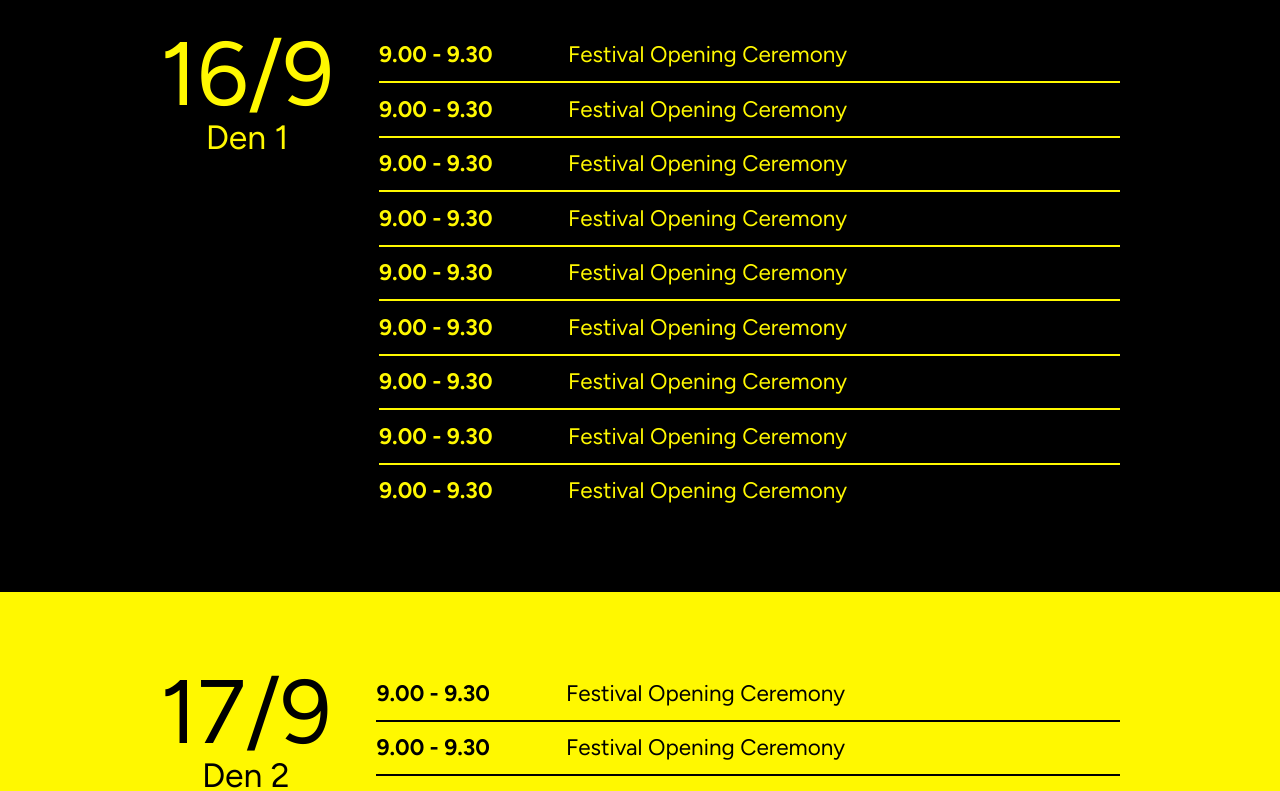
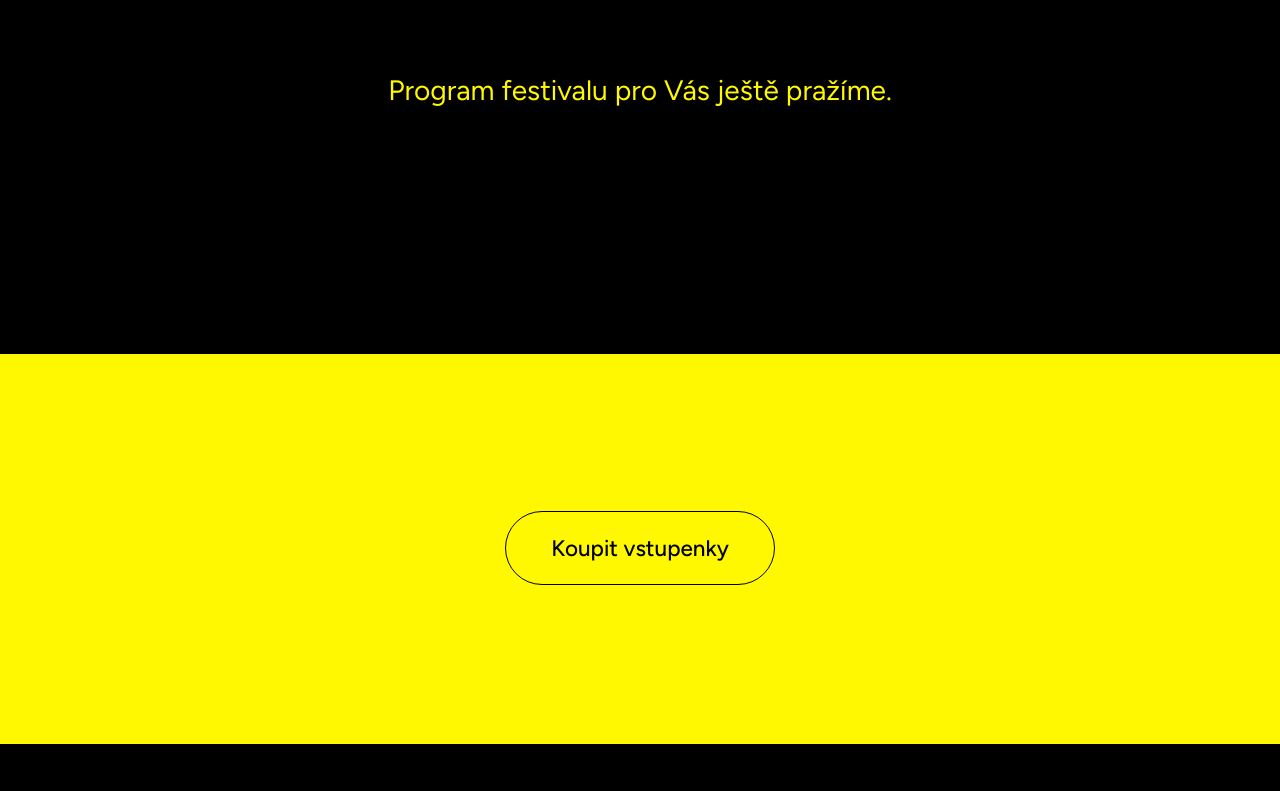
Before and after one commit to baristalive/roastfestival.eu, a Next.js app: page /cz in a window 1280 px wide. Shown: the part 3300-4091 px from the top of the page. Built offline with nearby package versions, Linux system fonts and the light colour scheme.

Commit message:
feat: hide program
Signed-off-by: Tomas Coufal <coufal.tom@gmail.com>

```diff
--- a/app/[lang]/sections/Program.tsx
+++ b/app/[lang]/sections/Program.tsx
@@ -12,7 +12,7 @@ export const Program = () => {
           Program
         </h2>
       </div>
-      {lang.program.map((d, idx) => (
+      {lang.program.length > 0 ? lang.program.map((d, idx) => (
         <div
           key={d.title}
           className={`${idx % 2 ? "" : "inverted"} p-2 md:p-20`}
@@ -46,7 +46,9 @@ export const Program = () => {
             </dl>
           </div>
         </div>
-      ))}
+      )) : <div className="text-3xl pt-32 min-h-[50vh] inverted">
+        {lang.programLoadingText}
+        </div>}
     </section>
   );
 };
--- a/app/dictionaries/cz.json
+++ b/app/dictionaries/cz.json
@@ -22,90 +22,6 @@
     },
     "place": "Káznice, Brno",
     "program": [
-        {
-            "date": "16/9",
-            "schedule": [
-                {
-                    "time": "9.00 - 9.30",
-                    "title": "Festival Opening Ceremony"
-                },
-                {
-                    "time": "9.00 - 9.30",
-                    "title": "Festival Opening Ceremony"
-                },
-                {
-                    "time": "9.00 - 9.30",
-                    "title": "Festival Opening Ceremony"
-                },
-                {
-                    "time": "9.00 - 9.30",
-                    "title": "Festival Opening Ceremony"
-                },
-                {
-                    "time": "9.00 - 9.30",
-                    "title": "Festival Opening Ceremony"
-                },
-                {
-                    "time": "9.00 - 9.30",
-                    "title": "Festival Opening Ceremony"
-                },
-                {
-                    "time": "9.00 - 9.30",
-                    "title": "Festival Opening Ceremony"
-                },
-                {
-                    "time": "9.00 - 9.30",
-                    "title": "Festival Opening Ceremony"
-                },
-                {
-                    "time": "9.00 - 9.30",
-                    "title": "Festival Opening Ceremony"
-                }
-            ],
-            "title": "Den 1"
-        },
-        {
-            "date": "17/9",
-            "schedule": [
-                {
-                    "time": "9.00 - 9.30",
-                    "title": "Festival Opening Ceremony"
-                },
-                {
-                    "time": "9.00 - 9.30",
-                    "title": "Festival Opening Ceremony"
-                },
-                {
-                    "time": "9.00 - 9.30",
-                    "title": "Festival Opening Ceremony"
-                },
-                {
-                    "time": "9.00 - 9.30",
-                    "title": "Festival Opening Ceremony"
-                },
-                {
-                    "time": "9.00 - 9.30",
-                    "title": "Festival Opening Ceremony"
-                },
-                {
-                    "time": "9.00 - 9.30",
-                    "title": "Festival Opening Ceremony"
-                },
-                {
-                    "time": "9.00 - 9.30",
-                    "title": "Festival Opening Ceremony"
-                },
-                {
-                    "time": "9.00 - 9.30",
-                    "title": "Festival Opening Ceremony"
-                },
-                {
-                    "time": "9.00 - 9.30",
-                    "title": "Festival Opening Ceremony"
-                }
-            ],
-            "title": "Den 2"
-        }
     ],
     "programLoadingText": "Program festivalu pro Vás ještě pražíme.",
     "tickets": "Vstupenky",
--- a/app/dictionaries/en.json
+++ b/app/dictionaries/en.json
@@ -20,92 +20,7 @@
     "location": {
         "title": "Location"
     },
-    "program": [
-        {
-            "date": "16/9",
-            "schedule": [
-                {
-                    "time": "9.00 - 9.30",
-                    "title": "Festival Opening Ceremony"
-                },
-                {
-                    "time": "9.00 - 9.30",
-                    "title": "Festival Opening Ceremony"
-                },
-                {
-                    "time": "9.00 - 9.30",
-                    "title": "Festival Opening Ceremony"
-                },
-                {
-                    "time": "9.00 - 9.30",
-                    "title": "Festival Opening Ceremony"
-                },
-                {
-                    "time": "9.00 - 9.30",
-                    "title": "Festival Opening Ceremony"
-                },
-                {
-                    "time": "9.00 - 9.30",
-                    "title": "Festival Opening Ceremony"
-                },
-                {
-                    "time": "9.00 - 9.30",
-                    "title": "Festival Opening Ceremony"
-                },
-                {
-                    "time": "9.00 - 9.30",
-                    "title": "Festival Opening Ceremony"
-                },
-                {
-                    "time": "9.00 - 9.30",
-                    "title": "Festival Opening Ceremony"
-                }
-            ],
-            "title": "Day 1"
-        },
-        {
-            "date": "17/9",
-            "schedule": [
-                {
-                    "time": "9.00 - 9.30",
-                    "title": "Festival Opening Ceremony"
-                },
-                {
-                    "time": "9.00 - 9.30",
-                    "title": "Festival Opening Ceremony"
-                },
-                {
-                    "time": "9.00 - 9.30",
-                    "title": "Festival Opening Ceremony"
-                },
-                {
-                    "time": "9.00 - 9.30",
-                    "title": "Festival Opening Ceremony"
-                },
-                {
-                    "time": "9.00 - 9.30",
-                    "title": "Festival Opening Ceremony"
-                },
-                {
-                    "time": "9.00 - 9.30",
-                    "title": "Festival Opening Ceremony"
-                },
-                {
-                    "time": "9.00 - 9.30",
-                    "title": "Festival Opening Ceremony"
-                },
-                {
-                    "time": "9.00 - 9.30",
-                    "title": "Festival Opening Ceremony"
-                },
-                {
-                    "time": "9.00 - 9.30",
-                    "title": "Festival Opening Ceremony"
-                }
-            ],
-            "title": "Day 2"
-        }
-    ],
+    "program": [],
     "programLoadingText": "We are still roasting the festival program for you.",
     "tickets": "Tickets",
     "title": "The first coffee roasters festival in Brno",
```
